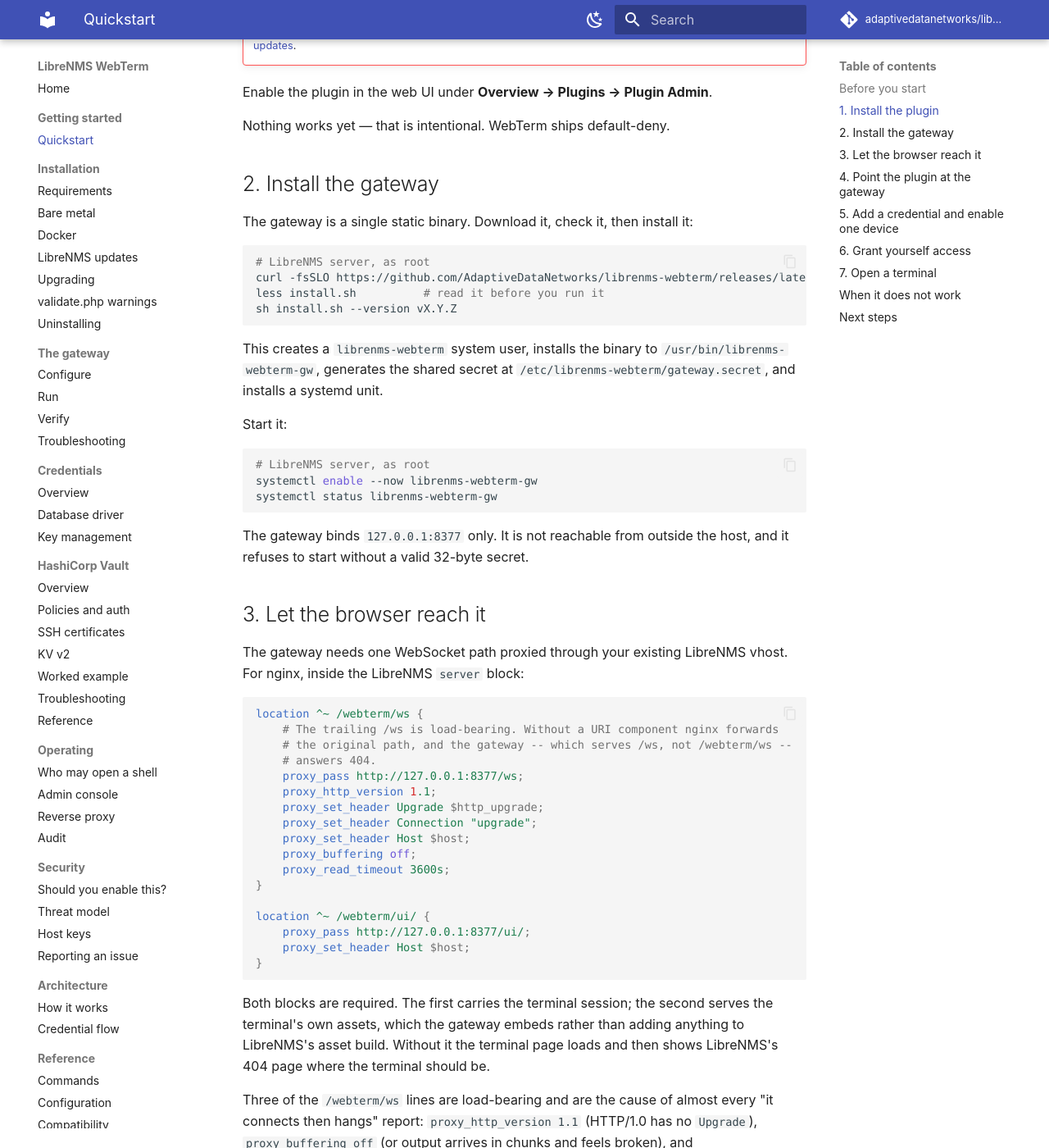
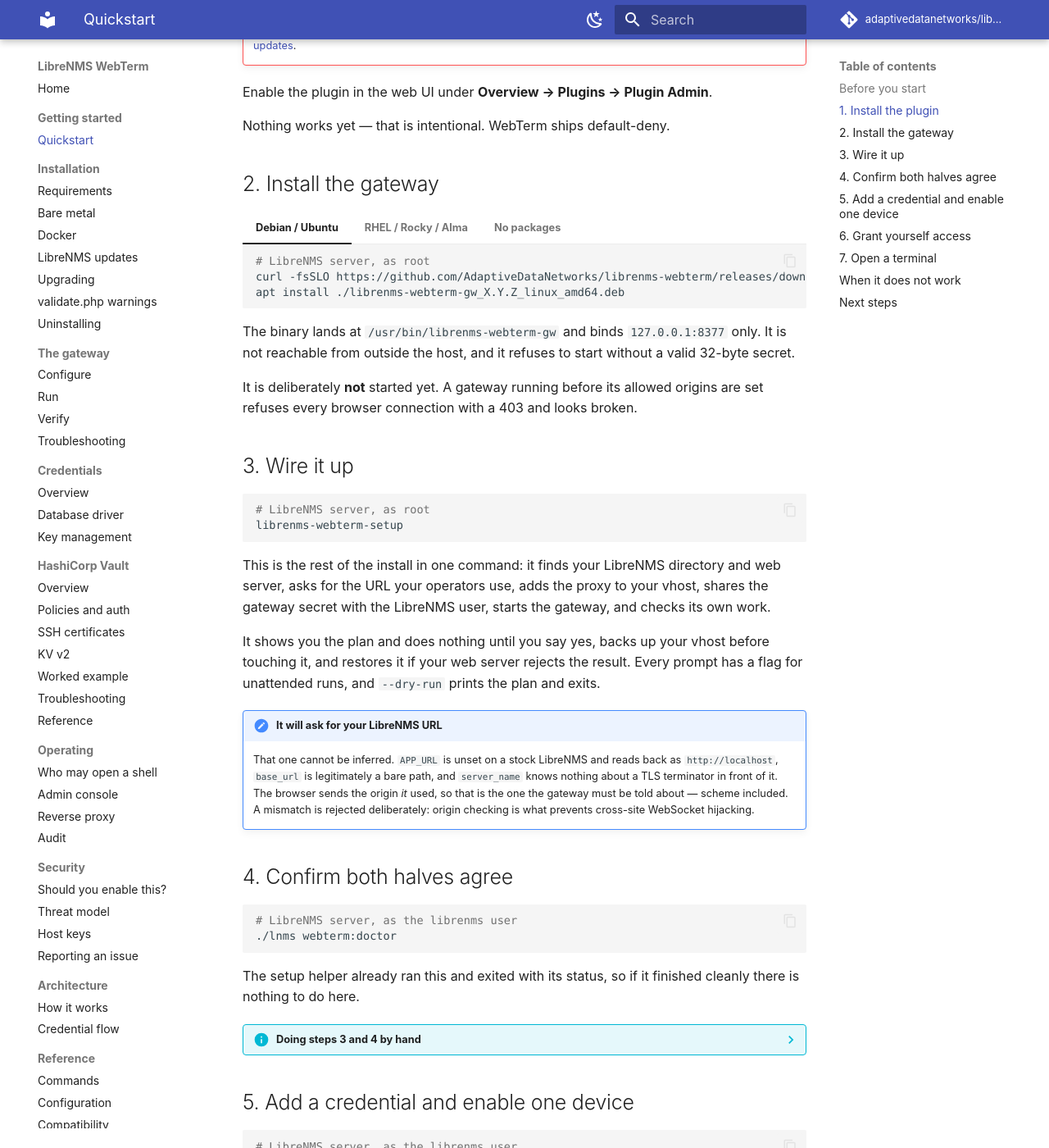
Before and after one commit to AdaptiveDataNetworks/librenms-webterm, an MkDocs documentation site: the page built from docs/getting-started/quickstart.md, in a window 1280 px wide and 1400 px high, scrolled down 797 px. Shown: the whole window at 82% size. Built offline with MkDocs 1.6.1 and Material for MkDocs 9.7.7, drawn with Linux system fonts in a browser that asks for light colours; comment, search, counter and statistics services are not loaded; some of the changed text lies outside the part shown.

Commit message:
docs: install pages describe the installer that now exists
The quickstart and bare-metal pages walked through the reverse proxy, the
secret's group permissions and SELinux by hand. All of that is now one command,
so they lead with it and keep the manual steps as a "doing it by hand" section
for anyone automating or curious what it touches.

Both pages explain why the helper asks for the LibreNMS URL rather than
detecting it, and what it does to the vhost -- a managed include behind a
marker comment, backed up first, restored if the web server rejects it -- so
nobody has to read the script to find out whether it will wreck their config.

Corrected a claim that is no longer true: upgrading.md said install.sh refuses
to run over a packaged install. It detects one and skips the binary, doing the
rest. The upgrade itself still belongs to the package manager, which is the
part that page should have been saying.

webserver.sh is now published as a release asset beside install.sh, and the
docs fetch both -- the documented "download, read, run" flow otherwise gets a
script that silently skips the proxy step. Also fixed a duplicated phrase in
the release footer.

releasing.md documents tools/testbox/, including what it deliberately does not
cover: the plugin half belongs to the nightly integration job, and SELinux in
enforcing mode needs a VM.

````diff
--- a/docs/contributing/releasing.md
+++ b/docs/contributing/releasing.md
@@ -22,6 +22,35 @@ and a real GoReleaser snapshot build.
     The GoReleaser snapshot is in there for the same reason: the release
     workflow only runs on a tag, so CI never exercises it. v1.0.0's release
     failed for a path error that this snapshot would have caught.
+
+### The installer, on real distributions
+
+`preflight.sh` checks the installer's logic but runs nothing. Before a release
+that touches `packaging/`, run it against real systems:
+
+```bash
+tools/testbox/run.sh
+```
+
+This builds a container per distribution with real systemd, real nginx and real
+Apache, installs the packages just built, runs the setup helper and asserts the
+outcome — including a real WebSocket upgrade through the proxy returning 101,
+and a foreign origin getting 403. Rocky 9, Alma 9, Debian 12 and Ubuntu 24.04
+against both web servers.
+
+Narrow it while iterating, and keep the container to poke at:
+
+```bash
+KEEP=1 tools/testbox/run.sh debian apache
+```
+
+It needs podman (rootless is fine) and goreleaser. Images are cached, so only
+the first run is slow. It rebuilds the packages every time — reusing `dist/`
+silently tests the previous commit.
+
+What it does **not** cover is the plugin half: that needs a database and a full
+Laravel app, and the nightly integration job already exercises it against real
+LibreNMS core. SELinux in enforcing mode needs a VM, not a container.
 
 Update `CHANGELOG.md`. Confirm the compatibility matrix in `docs/reference/compatibility.md` still reflects reality.
 
--- a/docs/getting-started/quickstart.md
+++ b/docs/getting-started/quickstart.md
@@ -31,84 +31,85 @@ Nothing works yet — that is intentional. WebTerm ships default-deny.
 
 ## 2. Install the gateway
 
-The gateway is a single static binary. Download it, check it, then install it:
+=== "Debian / Ubuntu"
+
+    ```bash
+    # LibreNMS server, as root
+    curl -fsSLO https://github.com/AdaptiveDataNetworks/librenms-webterm/releases/download/vX.Y.Z/librenms-webterm-gw_X.Y.Z_linux_amd64.deb
+    apt install ./librenms-webterm-gw_X.Y.Z_linux_amd64.deb
+    ```
+
+=== "RHEL / Rocky / Alma"
+
+    ```bash
+    # LibreNMS server, as root
+    curl -fsSLO https://github.com/AdaptiveDataNetworks/librenms-webterm/releases/download/vX.Y.Z/librenms-webterm-gw_X.Y.Z_linux_amd64.rpm
+    dnf install ./librenms-webterm-gw_X.Y.Z_linux_amd64.rpm
+    ```
+
+=== "No packages"
+
+    ```bash
+    # LibreNMS server, as root
+    curl -fsSLO https://github.com/AdaptiveDataNetworks/librenms-webterm/releases/latest/download/install.sh
+    curl -fsSLO https://github.com/AdaptiveDataNetworks/librenms-webterm/releases/latest/download/webserver.sh
+    less install.sh          # read it before you run it
+    sh install.sh --version vX.Y.Z
+    ```
+
+    Both files, in the same directory: `install.sh` sources `webserver.sh` for
+    the proxy step and skips it if it is not there.
+
+The binary lands at `/usr/bin/librenms-webterm-gw` and binds `127.0.0.1:8377`
+only. It is not reachable from outside the host, and it refuses to start
+without a valid 32-byte secret.
+
+It is deliberately **not** started yet. A gateway running before its allowed
+origins are set refuses every browser connection with a 403 and looks broken.
+
+## 3. Wire it up
 
 ```bash
 # LibreNMS server, as root
-curl -fsSLO https://github.com/AdaptiveDataNetworks/librenms-webterm/releases/latest/download/install.sh
-less install.sh          # read it before you run it
-sh install.sh --version vX.Y.Z
+librenms-webterm-setup
 ```
 
-This creates a `librenms-webterm` system user, installs the binary to `/usr/bin/librenms-webterm-gw`, generates the shared secret at `/etc/librenms-webterm/gateway.secret`, and installs a systemd unit.
+This is the rest of the install in one command: it finds your LibreNMS
+directory and web server, asks for the URL your operators use, adds the proxy
+to your vhost, shares the gateway secret with the LibreNMS user, starts the
+gateway, and checks its own work.
 
-Start it:
+It shows you the plan and does nothing until you say yes, backs up your vhost
+before touching it, and restores it if your web server rejects the result.
+Every prompt has a flag for unattended runs, and `--dry-run` prints the plan
+and exits.
 
-```bash
-# LibreNMS server, as root
-systemctl enable --now librenms-webterm-gw
-systemctl status librenms-webterm-gw
-```
+!!! note "It will ask for your LibreNMS URL"
 
-The gateway binds `127.0.0.1:8377` only. It is not reachable from outside the host, and it refuses to start without a valid 32-byte secret.
+    That one cannot be inferred. `APP_URL` is unset on a stock LibreNMS and
+    reads back as `http://localhost`, `base_url` is legitimately a bare path,
+    and `server_name` knows nothing about a TLS terminator in front of it. The
+    browser sends the origin *it* used, so that is the one the gateway must be
+    told about — scheme included. A mismatch is rejected deliberately: origin
+    checking is what prevents cross-site WebSocket hijacking.
 
-## 3. Let the browser reach it
-
-The gateway needs one WebSocket path proxied through your existing LibreNMS vhost. For nginx, inside the LibreNMS `server` block:
-
-```nginx
-location ^~ /webterm/ws {
-    # The trailing /ws is load-bearing. Without a URI component nginx forwards
-    # the original path, and the gateway -- which serves /ws, not /webterm/ws --
-    # answers 404.
-    proxy_pass http://127.0.0.1:8377/ws;
-    proxy_http_version 1.1;
-    proxy_set_header Upgrade $http_upgrade;
-    proxy_set_header Connection "upgrade";
-    proxy_set_header Host $host;
-    proxy_buffering off;
-    proxy_read_timeout 3600s;
-}
-
-location ^~ /webterm/ui/ {
-    proxy_pass http://127.0.0.1:8377/ui/;
-    proxy_set_header Host $host;
-}
-```
-
-Both blocks are required. The first carries the terminal session; the second
-serves the terminal's own assets, which the gateway embeds rather than adding
-anything to LibreNMS's asset build. Without it the terminal page loads and then
-shows LibreNMS's 404 page where the terminal should be.
-
-Three of the `/webterm/ws` lines are load-bearing and are the cause of almost every "it connects then hangs" report: `proxy_http_version 1.1` (HTTP/1.0 has no `Upgrade`), `proxy_buffering off` (or output arrives in chunks and feels broken), and `proxy_read_timeout` (nginx's 60-second default kills idle terminals).
-
-Reload nginx:
-
-```bash
-# LibreNMS server, as root
-nginx -t && systemctl reload nginx
-```
-
-## 4. Point the plugin at the gateway
-
-```bash
-# LibreNMS server, as the librenms user
-./lnms webterm:config set gateway.url http://127.0.0.1:8377
-# Origins belong to the GATEWAY, not the plugin. Set them in its environment
-# file and restart it -- a plugin config row here is read by nothing:
-#   WEBTERM_ALLOWED_ORIGINS=https://librenms.example.com  in /etc/librenms-webterm/gateway.env
-./lnms webterm:config set enabled true
-```
-
-Use the exact origin your browser shows, scheme included. A mismatch is rejected — deliberately, because origin checking is what prevents cross-site WebSocket hijacking.
-
-Confirm both halves agree:
+## 4. Confirm both halves agree
 
 ```bash
 # LibreNMS server, as the librenms user
 ./lnms webterm:doctor
 ```
+
+The setup helper already ran this and exited with its status, so if it finished
+cleanly there is nothing to do here.
+
+??? info "Doing steps 3 and 4 by hand"
+
+    Every step, written out — the reverse-proxy stanzas, the secret's group
+    permissions, SELinux, and what to set where — is in
+    [installing on bare metal](../install/bare-metal.md#doing-it-by-hand).
+    The [reverse proxy](../operate/reverse-proxy.md) page explains which lines
+    are load-bearing and what breaks without each one.
 
 ## 5. Add a credential and enable one device
 
--- a/docs/install/bare-metal.md
+++ b/docs/install/bare-metal.md
@@ -1,6 +1,10 @@
 # Installing on a bare-metal LibreNMS
 
 The classic `/opt/librenms` install with nginx or Apache and php-fpm.
+
+There are two paths. The setup helper does all of it and asks before each
+decision; the manual steps below are the same work written out, for anyone who
+would rather run it themselves or is automating with a configuration manager.
 
 ## 1. The plugin
 
@@ -42,18 +44,113 @@ Prefer a distribution package:
     dnf install ./librenms-webterm-gw_X.Y.Z_linux_amd64.rpm
     ```
 
-=== "Tarball"
+The package installs the binary, a systemd unit, a `librenms-webterm` system
+user and `/etc/librenms-webterm/`. It does **not** start the gateway: a gateway
+started before its allowed origins are set refuses every browser connection
+with a 403 and looks broken. That is the next step's job.
 
-    ```bash
-    # as root
-    curl -fsSLO https://github.com/AdaptiveDataNetworks/librenms-webterm/releases/download/vX.Y.Z/install.sh
-    less install.sh                       # read it first
-    sh install.sh --version vX.Y.Z
-    ```
+## 3. Run the setup helper
 
-The package creates a `librenms-webterm` system user, installs the binary and a systemd unit, and generates `/etc/librenms-webterm/gateway.secret` if none exists.
+```bash
+# as root
+librenms-webterm-setup
+```
 
-## 3. Share the secret with LibreNMS
+It finds your LibreNMS directory and web server, asks for anything it cannot
+safely infer, shows you the plan, and does nothing until you say yes.
+
+Expect roughly this:
+
+```text
+== Looking around
+  LibreNMS:    /opt/librenms
+  runs as:     librenms
+  web server:  nginx
+  php-fpm:     php8.2-fpm
+
+What URL do operators use to reach LibreNMS?
+  origin: https://librenms.example.com
+
+== Plan
+  * leave the packaged gateway alone (librenms-webterm-gw 1.0.9)
+  * set WEBTERM_ALLOWED_ORIGINS=https://librenms.example.com
+  * install and migrate the plugin as librenms
+  * offer to add the WebTerm proxy to nginx
+  * verify with webterm:doctor
+
+Proceed? [y/N]
+```
+
+### Why it asks for the origin
+
+Because it cannot be derived, and guessing wrong produces a 403 on every
+connection with nothing in the logs to explain it. `APP_URL` is unset on a
+stock LibreNMS and reads back as `http://localhost`; `base_url` is legitimately
+a bare path; and `server_name` knows nothing about a TLS terminator in front of
+it. The browser sends the origin *it* used, so that is the one the gateway has
+to be told about.
+
+### What it does to your web server config
+
+It writes `/etc/nginx/webterm-proxy.conf` (or the Apache equivalent) and adds a
+single `include` inside your LibreNMS server block, behind a marker comment:
+
+```nginx
+server {
+    # librenms-webterm (managed) -- remove this line to detach
+    include /etc/nginx/webterm-proxy.conf;
+    listen 443 ssl;
+    ...
+```
+
+Your vhost is backed up first, your web server's own config test has to pass,
+and anything short of that restores the original byte for byte. Re-running
+finds the marker and stops. To detach, delete those two lines and reload.
+
+If you have a `:80` block that only redirects to `:443`, the include goes in
+the `:443` block — putting it in the redirect gives you an install that reports
+success and then 404s.
+
+Decline the offer and it prints the stanzas for you to add yourself.
+
+### Unattended
+
+Every prompt has a flag:
+
+```bash
+librenms-webterm-setup \
+    --origin https://librenms.example.com \
+    --librenms-dir /opt/librenms \
+    --webserver nginx --vhost /etc/nginx/conf.d/librenms.conf \
+    --configure-webserver --selinux -y
+```
+
+`--dry-run` prints the plan and exits. `--no-configure-webserver`,
+`--no-install-plugin`, `--no-selinux` and `--no-install-gateway` each opt out of
+one part. Run it with `--help` for the full list.
+
+The exit code is `webterm:doctor`'s, so it is safe to gate a playbook on.
+
+## 4. Verify
+
+The helper finishes by proving the path end to end and then running
+`webterm:doctor`. To repeat either by hand:
+
+```bash
+# as the librenms user
+cd /opt/librenms && ./lnms webterm:doctor
+```
+
+Then continue with the [quickstart](../getting-started/quickstart.md) from step
+5 to enable a device.
+
+---
+
+## Doing it by hand
+
+Everything the helper does, as individual steps.
+
+### Share the secret with LibreNMS
 
 Both processes read the same file. Give the web user read access through the group:
 
@@ -64,22 +161,21 @@ chown root:librenms-webterm /etc/librenms-webterm/gateway.secret
 chmod 0640 /etc/librenms-webterm/gateway.secret
 ```
 
-Then point the plugin at it:
+`/etc/librenms-webterm/gateway.secret` is already the plugin's default, so
+there is nothing to configure. Only if you moved it, add this to
+`/opt/librenms/.env` — `webterm:config` refuses the key, because a config row
+pointing somewhere the gateway is not reading fails every session mint with an
+opaque 401:
 
 ```bash
-# as the librenms user
-# Nothing to run: /etc/librenms-webterm/gateway.secret is already the default.
-# Only if you moved it, add this to /opt/librenms/.env instead --
-# webterm:config refuses the key, because a config row pointing somewhere the
-# gateway is not reading fails every session mint with an opaque 401:
-#   WEBTERM_GATEWAY_SECRET_FILE=/path/to/gateway.secret
+WEBTERM_GATEWAY_SECRET_FILE=/path/to/gateway.secret
 ```
 
 !!! note "php-fpm may need restarting"
 
     Adding a user to a group does not affect processes that are already running. Restart php-fpm so the web user picks up its new group.
 
-## 4. Configure and start the gateway
+### Configure and start the gateway
 
 Edit `/etc/librenms-webterm/gateway.env` and set your LibreNMS origin:
 
@@ -95,24 +191,46 @@ systemctl enable --now librenms-webterm-gw
 systemctl status librenms-webterm-gw
 ```
 
-## 5. Reverse proxy
+### Reverse proxy
 
-See [reverse proxy](../operate/reverse-proxy.md) for the nginx and Apache stanzas. Three settings there are load-bearing; skipping them produces symptoms that look like bugs elsewhere.
+See [reverse proxy](../operate/reverse-proxy.md) for the nginx and Apache
+stanzas. Three settings there are load-bearing; skipping them produces symptoms
+that look like bugs elsewhere.
 
-## 6. SELinux
+### SELinux
 
-On RHEL-family systems with SELinux enforcing, allow the web server to make the loopback connection:
+On RHEL-family systems with SELinux enforcing, allow the web server to make the
+loopback connection:
 
 ```bash
 # as root
 setsebool -P httpd_can_network_connect on
 ```
 
-## 7. Verify
+### Verify
 
 ```bash
 # as the librenms user
 ./lnms webterm:doctor
 ```
 
-Work through whatever it reports; every failure names its fix. Then continue with the [quickstart](../getting-started/quickstart.md) from step 5 to enable a device.
+Work through whatever it reports; every failure names its fix.
+
+---
+
+## Installing from the tarball
+
+If you are not using packages, the same script ships in the release tarball
+alongside `webserver.sh`, which it needs:
+
+```bash
+# as root
+curl -fsSLO https://github.com/AdaptiveDataNetworks/librenms-webterm/releases/download/vX.Y.Z/librenms-webterm-gw_X.Y.Z_linux_amd64.tar.gz
+tar -xzf librenms-webterm-gw_X.Y.Z_linux_amd64.tar.gz
+less packaging/install.sh                     # read it first
+sh packaging/install.sh --version vX.Y.Z
+```
+
+Here it *does* install the gateway, so `--version` is required: an unpinned
+install cannot be reproduced. It downloads the release, verifies the published
+SHA-256 before unpacking, and refuses to continue if that fails.
--- a/docs/install/upgrading.md
+++ b/docs/install/upgrading.md
@@ -43,8 +43,11 @@ To pin an exact version, see [LibreNMS updates](librenms-updates.md#pinning-an-e
     repository, so `apt upgrade` and `dnf upgrade` will never find a new
     gateway. Point your package manager at the downloaded file instead.
 
-First, check how the gateway was installed — the two paths do not mix, and
-`install.sh` refuses to run over a packaged install for exactly that reason:
+First, check how the gateway was installed. The two paths do not mix: a tarball
+install writes files your package manager does not know about, and letting
+`install.sh` overwrite a package-managed binary would leave the two disagreeing
+about what is on disk. It detects a packaged gateway and leaves the binary
+alone — but the upgrade itself still belongs to your package manager.
 
 ```bash
 # as root
@@ -94,10 +97,15 @@ rpm -q librenms-webterm-gw 2>/dev/null || dpkg -s librenms-webterm-gw 2>/dev/nul
 
     ```bash
     # as root
-    curl -fsSLO https://github.com/AdaptiveDataNetworks/librenms-webterm/releases/download/vX.Y.Z/install.sh
+    BASE=https://github.com/AdaptiveDataNetworks/librenms-webterm/releases/download/vX.Y.Z
+    curl -fsSLO $BASE/install.sh
+    curl -fsSLO $BASE/webserver.sh
     sh install.sh --version vX.Y.Z
-    systemctl restart librenms-webterm-gw
     ```
+
+    Fetch both: `install.sh` sources `webserver.sh` for the proxy step. It
+    restarts the gateway itself and reports whether it came back up, so there
+    is no separate `systemctl restart` to run.
 
 If you have the GitHub CLI, every release asset carries build provenance:
 
````
Also changed, not shown: other parts of docs/install/bare-metal.md (+1 -3 lines), .goreleaser.yaml (+6 -2 lines), README.md (+16 -2 lines), docs/operate/reverse-proxy.md (+11 -0 lines), 1 other file.
